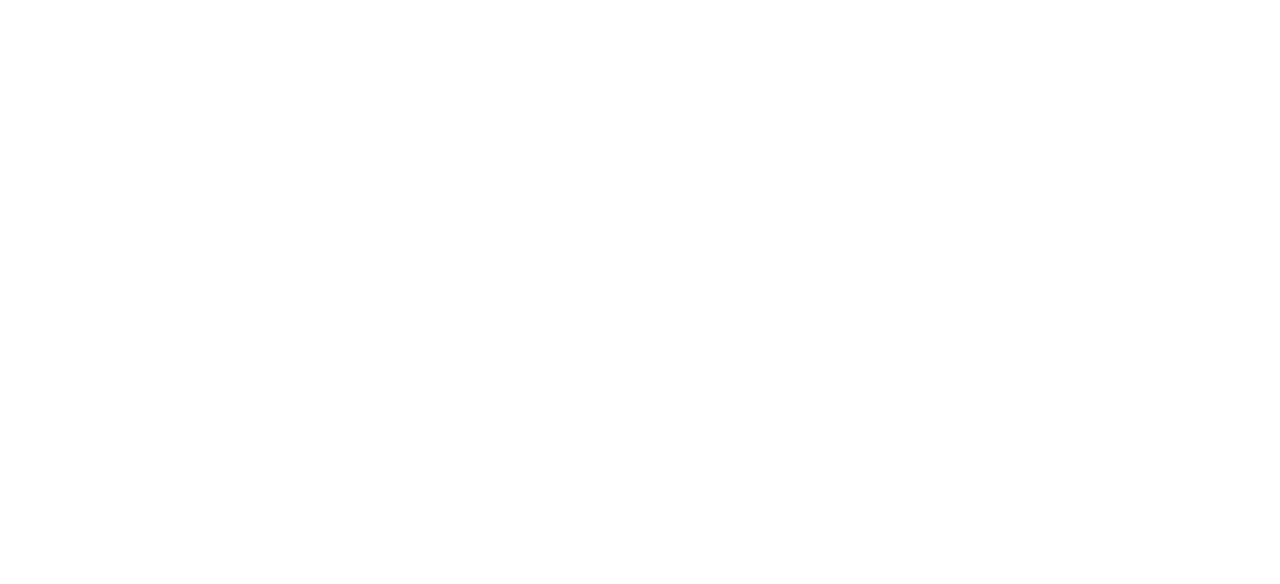
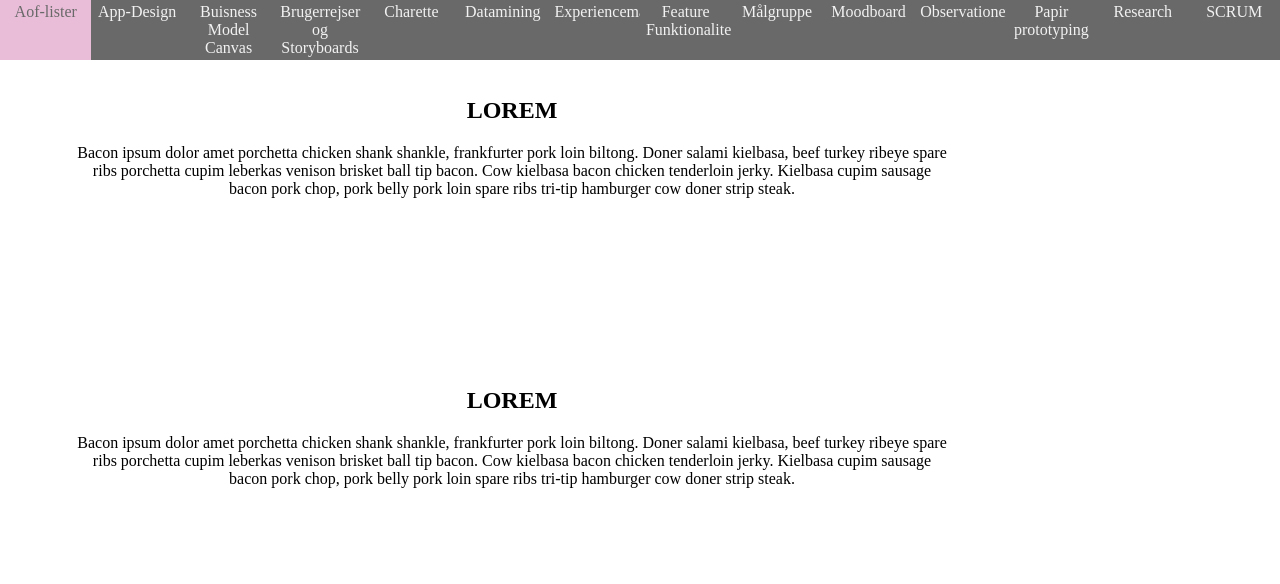
Before and after one commit to violadamstedt/ux-04-joe-app, a plain HTML site: page index.html in a window 1280 px wide. Drawn offline with Linux system fonts and the light colour scheme.

Commit message:
link update - scrum -skelet update - farve -update

```diff
--- a/css/index.css
+++ b/css/index.css
@@ -1,7 +1,7 @@
     body {
          padding: 0px;
          margin: 0px;
-         height: 100%;
+         height: 80%;
     }
 
 
@@ -34,26 +34,21 @@
     }
 
     .topnav a:hover {
-         background-color: orangered;
-         color: #f2f2f2;
-    }
-
-    .topnav a:active {
-         background-color: #708090;
-         color: white;
+         background-color: #e9bdd8;
+         color: dimgray;
     }
 
     .box-container {
          overflow: hidden;
          display: flex;
-         align-content: space-between;
-         width: 50%;
+         flex-direction: row;
+         width: 80%;
          height: auto;
     }
 
     .content {
-         margin: 1vw;
-         padding: 5vw;
+         margin: 0vw;
+         padding: 6vw;
          text-align: center;
-
+         display:
     }
--- a/index.html
+++ b/index.html
@@ -1,12 +1,53 @@
 <!DOCTYPE html>
 <html lang="da">
+
 <head>
-     <meta charset="utf-8">
-     <meta name="viewport" content="width=device-width, initial-scale=1.0">
-     <title>Præsentations-site</title>
+     <title>Dokumentations-site</title>
+
+     <meta charset="UTF-8">
+     <meta name="viewport" content="width=device-width, initial-scale=1">
+     <link rel="stylesheet" href="css/index.css">
+
 </head>
 
 <body>
 
+     <div class="nav-wrap">
+          <div class="topnav">
+               <a href="aof-lister.html">Aof-lister</a>
+               <a href="appdesign.html"> App-Design</a>
+               <a href="bmc.html">Buisness Model Canvas</a>
+               <a href="Brugerrejser-storyboards.html">Brugerrejser og Storyboards</a>
+               <a href="charette.html">Charette</a>
+               <a href="datamining.html">Datamining</a>
+               <a href="experiencemap.html">Experiencemap</a>
+               <a href="featuresfunktionaliteter.html">Feature Funktionaliteter</a>
+               <a href="m-beskrivelse.html">Målgruppe</a>
+               <a href="moodboard.html">Moodboard</a>
+               <a href="observationer.html">Observationer</a>
+               <a href="papirprototyping.html">Papir prototyping</a>
+               <a href="Research.html">Research</a>
+               <a href="SCRUM.html">SCRUM</a>
+          </div>
+     </div>
+
+     <div class="box-container" id="venstre">
+          <div class="content">
+               <h2>LOREM</h2>
+               <p>Bacon ipsum dolor amet porchetta chicken shank shankle, frankfurter pork loin biltong. Doner salami kielbasa, beef turkey ribeye spare ribs porchetta cupim leberkas venison brisket ball tip bacon. Cow kielbasa bacon chicken tenderloin jerky. Kielbasa cupim sausage bacon pork chop, pork belly pork loin spare ribs tri-tip hamburger cow doner strip steak.</p>
+
+          </div>
+     </div>
+
+     <div class="box-container" id="hojre">
+          <div class="content">
+               <h2>LOREM</h2>
+               <p>Bacon ipsum dolor amet porchetta chicken shank shankle, frankfurter pork loin biltong. Doner salami kielbasa, beef turkey ribeye spare ribs porchetta cupim leberkas venison brisket ball tip bacon. Cow kielbasa bacon chicken tenderloin jerky. Kielbasa cupim sausage bacon pork chop, pork belly pork loin spare ribs tri-tip hamburger cow doner strip steak.</p>
+
+          </div>
+     </div>
+
+
 </body>
+
 </html>
```
Also changed, not shown: Brugerrejser-storyboards.html (+1 -1 lines), Research.html (+1 -1 lines), SCRUM.html (+14 -7 lines), aof-lister.html (+1 -1 lines), appdesign.html (+1 -1 lines), bmc.html (+1 -1 lines), charette.html (+1 -1 lines), datamining.html (+1 -1 lines), experiencemap.html (+1 -1 lines), featuresfunktionaliteter.html (+1 -1 lines), interviews.html (+1 -1 lines), m-beskrivelse.html (+1 -1 lines), moodboard.html (+1 -1 lines), observationer.html (+1 -1 lines), 2 more files.
